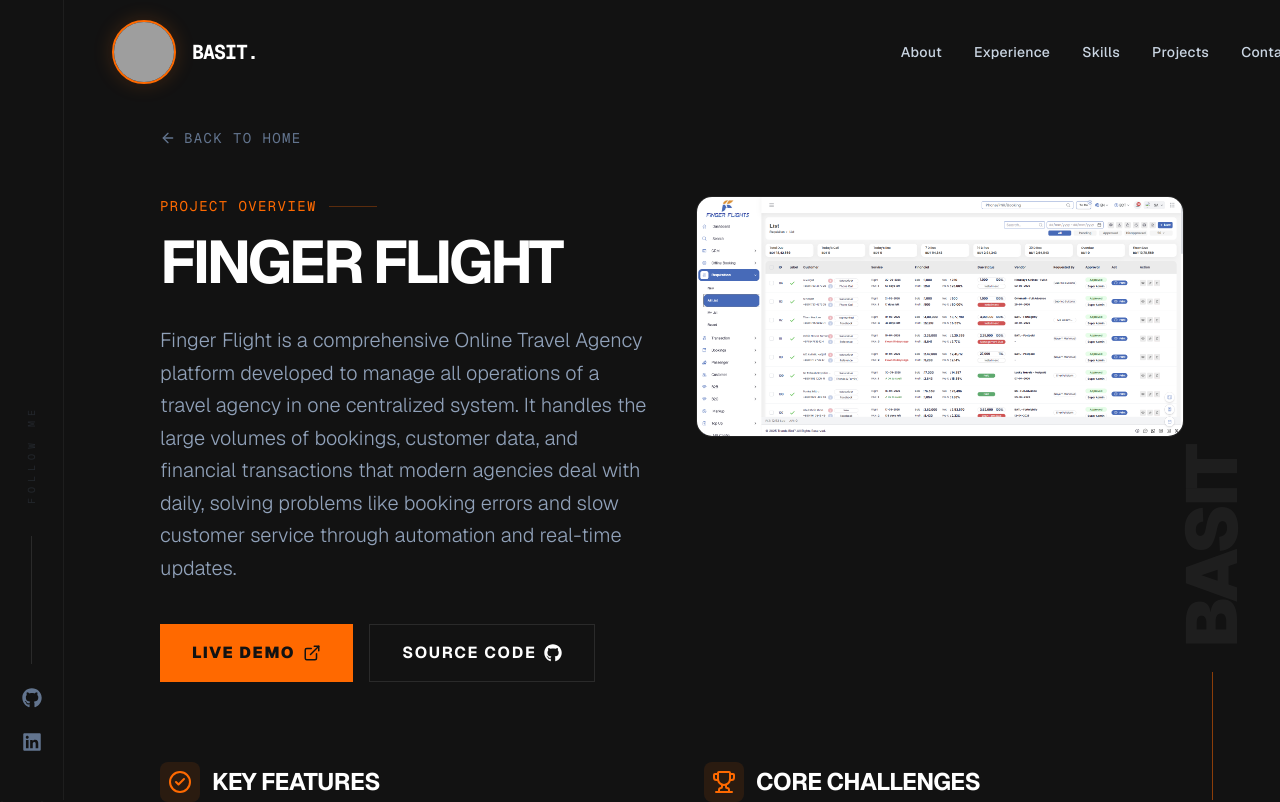
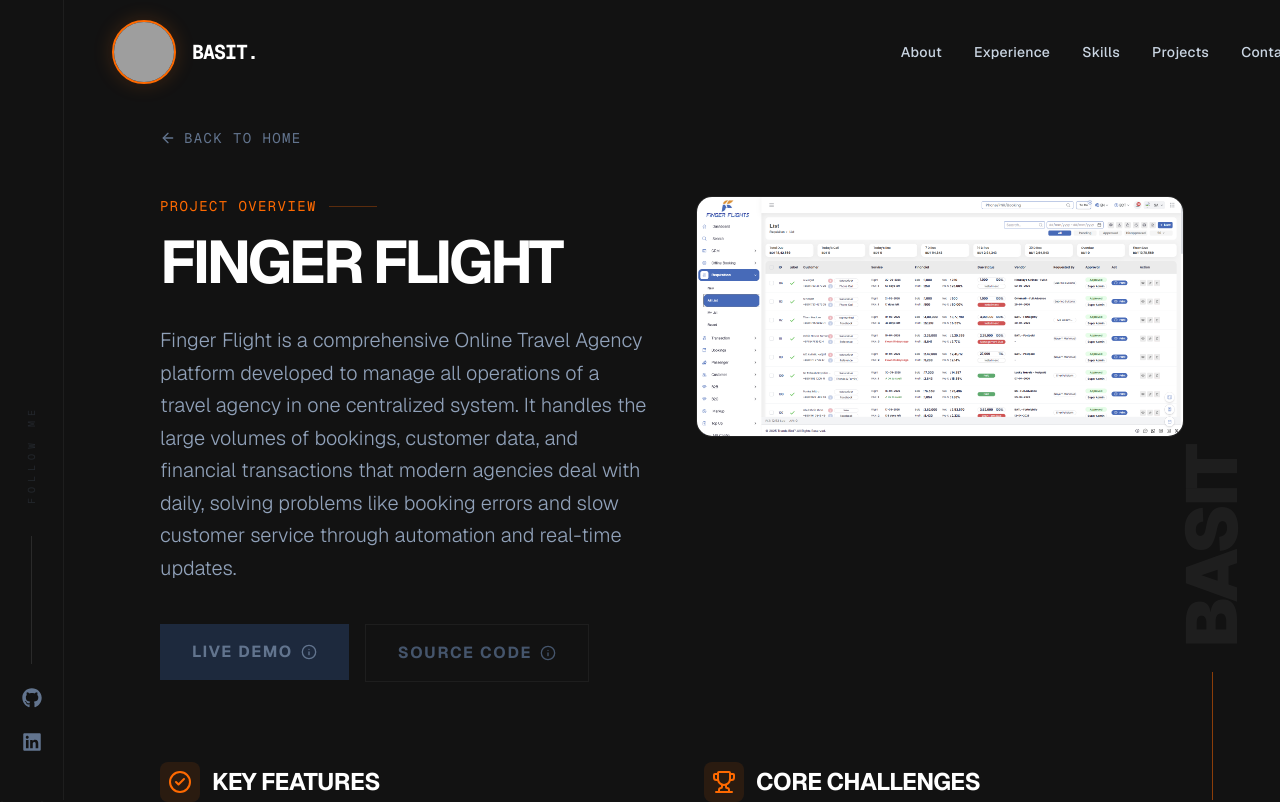
Before and after one commit to ridwanul-basit/My-Portfolio, a Next.js app: page /projects/finger-flight in a window 1280 px wide. Shown: the top 802 px of the page. Built offline with nearby package versions, Linux system fonts and the light colour scheme; grey boxes are pictures that could not be loaded.

Commit message:
feat: privacy tooltips and link updates

```diff
--- a/src/app/projects/[id]/page.tsx
+++ b/src/app/projects/[id]/page.tsx
@@ -2,7 +2,7 @@
 
 import { useParams, useRouter } from "next/navigation";
 import { projects } from "@/data/projects";
-import { ArrowLeft, ExternalLink, CheckCircle2, Trophy } from "lucide-react";
+import { ArrowLeft, ExternalLink, CheckCircle2, Trophy, Info } from "lucide-react";
 import { FaGithub } from "react-icons/fa";
 import Link from "next/link";
 import Navbar from "@/components/Navbar";
@@ -23,6 +23,68 @@
       </div>
     );
   }
+
+  const renderDemoButton = () => {
+    if (project.demoStatus === "private") {
+      return (
+        <div className="group relative">
+          <button className="px-8 py-4 bg-slate-800 text-slate-500 font-bold uppercase tracking-widest cursor-not-allowed flex items-center gap-2">
+            Live Demo <Info size={16} />
+          </button>
+          <div className="absolute bottom-full left-1/2 -translate-x-1/2 mb-2 w-64 p-3 bg-[#1e1e1e] border border-orange-500/30 text-slate-300 text-xs rounded-lg opacity-0 group-hover:opacity-100 group-active:opacity-100 transition-opacity pointer-events-none z-50 text-center shadow-xl">
+            Company product - privacy concern to show live.
+          </div>
+        </div>
+      );
+    }
+    if (project.demoStatus === "not-live") {
+      return (
+        <div className="group relative">
+          <button className="px-8 py-4 bg-slate-800 text-slate-500 font-bold uppercase tracking-widest cursor-not-allowed flex items-center gap-2">
+            Not Live <Info size={16} />
+          </button>
+          <div className="absolute bottom-full left-1/2 -translate-x-1/2 mb-2 w-64 p-3 bg-[#1e1e1e] border border-orange-500/30 text-slate-300 text-xs rounded-lg opacity-0 group-hover:opacity-100 group-active:opacity-100 transition-opacity pointer-events-none z-50 text-center shadow-xl">
+            This project is not currently live. Please see the source code for details.
+          </div>
+        </div>
+      );
+    }
+    return (
+      <a
+        href={project.demo}
+        target="_blank"
+        rel="noreferrer"
+        className="px-8 py-4 bg-orange-500 hover:bg-orange-600 text-[#121212] font-black uppercase tracking-widest transition-all flex items-center gap-2"
+      >
+        Live Demo <ExternalLink size={18} />
+      </a>
+    );
+  };
+
+  const renderCodeButton = () => {
+    if (project.codeStatus === "private") {
+      return (
+        <div className="group relative">
+          <button className="px-8 py-4 border border-white/5 text-slate-600 font-bold uppercase tracking-widest cursor-not-allowed flex items-center gap-2">
+            Source Code <Info size={16} />
+          </button>
+          <div className="absolute bottom-full left-1/2 -translate-x-1/2 mb-2 w-64 p-3 bg-[#1e1e1e] border border-orange-500/30 text-slate-300 text-xs rounded-lg opacity-0 group-hover:opacity-100 group-active:opacity-100 transition-opacity pointer-events-none z-50 text-center shadow-xl">
+            Company project - privacy concern to show source code.
+          </div>
+        </div>
+      );
+    }
+    return (
+      <a
+        href={project.github}
+        target="_blank"
+        rel="noreferrer"
+        className="px-8 py-4 border border-white/10 hover:border-orange-500 text-white font-bold uppercase tracking-widest transition-all flex items-center gap-2"
+      >
+        Source Code <FaGithub size={18} />
+      </a>
+    );
+  };
 
   return (
     <main className="min-h-screen bg-[#121212] text-white">
@@ -52,22 +114,8 @@
               </p>
 
               <div className="flex flex-wrap gap-4">
-                <a
-                  href={project.demo}
-                  target="_blank"
-                  rel="noreferrer"
-                  className="px-8 py-4 bg-orange-500 hover:bg-orange-600 text-[#121212] font-black uppercase tracking-widest transition-all flex items-center gap-2"
-                >
-                  Live Demo <ExternalLink size={18} />
-                </a>
-                <a
-                  href={project.github}
-                  target="_blank"
-                  rel="noreferrer"
-                  className="px-8 py-4 border border-white/10 hover:border-orange-500 text-white font-bold uppercase tracking-widest transition-all flex items-center gap-2"
-                >
-                  Source Code <FaGithub size={18} />
-                </a>
+                {renderDemoButton()}
+                {renderCodeButton()}
               </div>
             </div>
 
--- a/src/data/projects.ts
+++ b/src/data/projects.ts
@@ -11,6 +11,8 @@
   challenges: string[];
   benefits: string[];
   hasImage: boolean;
+  demoStatus?: "live" | "private" | "not-live";
+  codeStatus?: "public" | "private";
 }
 
 export const projects: Project[] = [
@@ -20,8 +22,8 @@
     description: "Enterprise Resource Planning (ERP) system designed to manage business operations efficiently.",
     fullDescription: "The Giant BD ERP system was developed to manage and streamline the complete business operations of a footwear manufacturing company. In a footwear manufacturing business, multiple departments (production, planning, inventory, sales, etc.) need to work together. This system centralizes all departments, improves efficiency, reduces manual work, and ensures accurate data handling across the organization, solving problems like data inconsistency and tracking delays.",
     image: "/projects/giant-bd.png",
-    github: "https://github.com/ridwanul-basit",
-    demo: "https://bxone0001.pythonanywhere.com/",
+    github: "#",
+    demo: "#",
     tags: ["Next.js", "Nest JS", "REST API", "PostgreSQL"],
     features: [
       "Product Management: Create and manage footwear products with colors, categories, and variations",
@@ -45,6 +47,8 @@
       "Significant reduction in manual work and human error"
     ],
     hasImage: true,
+    demoStatus: "private",
+    codeStatus: "private"
   },
   {
     id: "finger-flight",
@@ -52,8 +56,8 @@
     description: "Online Travel Agency (OTA) platform for managing flight bookings with a modern full-stack architecture.",
     fullDescription: "Finger Flight is a comprehensive Online Travel Agency platform developed to manage all operations of a travel agency in one centralized system. It handles the large volumes of bookings, customer data, and financial transactions that modern agencies deal with daily, solving problems like booking errors and slow customer service through automation and real-time updates.",
     image: "/projects/OTA-1.png",
-    github: "https://github.com/ridwanul-basit",
-    demo: "https://fingerflight.org/",
+    github: "#",
+    demo: "#",
     tags: ["Next.js", "Laravel Api", "API Integration"],
     features: [
       "Flight Booking Management: Search, book, and manage status (pending, confirmed, canceled) with automated ticketing",
@@ -77,6 +81,8 @@
       "Secure and controlled access through role-based permissions"
     ],
     hasImage: true,
+    demoStatus: "private",
+    codeStatus: "private"
   },
   {
     id: "stc-360",
@@ -84,8 +90,8 @@
     description: "Online education platform designed to provide students with access to online classes, courses, and resources.",
     fullDescription: "STC360 is a complete digital learning solution designed to provide students with flexible, accessible, and centralized access to education. It modernizes traditional learning systems by providing a structured environment for course enrollment, live/recorded classes, automated quizzes, and certification, connecting students and administrators through a single efficient system.",
     image: "/projects/STC360.png",
-    github: "https://github.com/ridwanul-basit",
-    demo: "https://stc360.org/",
+    github: "#",
+    demo: "https://www.stc360.co/",
     tags: ["Laravel", "MySQL", "Bootstrap"],
     features: [
       "Online Class System: Support for live and recorded sessions with an organized course-wise structure",
@@ -109,6 +115,8 @@
       "Significantly improved and structured learning experience"
     ],
     hasImage: true,
+    demoStatus: "live",
+    codeStatus: "private"
   },
   {
     id: "janani-fashion",
@@ -116,8 +124,8 @@
     description: "Complete E-commerce system with separate Admin and User panels for global product selling.",
     fullDescription: "This comprehensive E-commerce platform is designed to modernize traditional retail by enabling 24/7 global sales. It features a seamless User Site for customers to browse, customize, and purchase products, alongside a powerful Admin Panel that centralizes product management, order fulfillment, and sales analytics into one automated workflow.",
     image: "/projects/E-commerce.png",
-    github: "https://github.com/ridwanul-basit",
-    demo: "https://jananifashionbd.com/",
+    github: "https://github.com/ridwanul-basit/E-commerce-with-Next-Js",
+    demo: "#",
     tags: ["Next.js", "Tailwind", "Laravel"],
     features: [
       "User Site: Dynamic product browsing with category filtering and real-time variant selection (size, color)",
@@ -141,6 +149,8 @@
       "Data-driven decision making through integrated sales and transaction reports"
     ],
     hasImage: true,
+    demoStatus: "not-live",
+    codeStatus: "public"
   },
   {
     id: "online-health-care",
@@ -148,7 +158,7 @@
     description: "Multi-role healthcare platform for online appointments, medicine sales, and centralized management.",
     fullDescription: "The Online Healthcare Platform is a complete digital solution that bridges the gap between patients, medical professionals, and pharmacies. It solves traditional healthcare challenges like long wait times and poor accessibility by providing a centralized system for online appointment booking, digital medicine purchasing, and streamlined service management.",
     image: "/projects/health.png",
-    github: "https://github.com/ridwanul-basit",
+    github: "https://github.com/ridwanul-basit/Online-Health-Care",
     demo: "#",
     tags: ["PHP", "MySQL", "JavaScript", "HTML/CSS"],
     features: [
@@ -173,5 +183,7 @@
       "Secured and organized data handling for all medical and financial records"
     ],
     hasImage: false,
+    demoStatus: "not-live",
+    codeStatus: "public"
   }
 ];
```
Also changed, not shown: src/components/Projects.tsx (+20 -5 lines).
